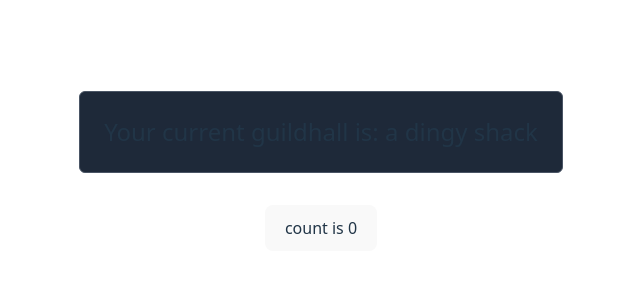
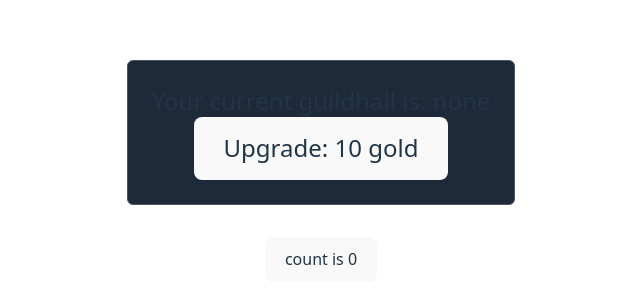
Before and after one commit to CodeRecode/guildmanager, a React (Vite) app: page / in a window 1280 px wide. Shown: the part 213-516 px from the top of the page, without its empty margins (319-959 px from the left). Built offline with nearby package versions, Linux system fonts and the light colour scheme.

Commit message:
guildhall changes

```diff
--- a/src/GuildHall.tsx
+++ b/src/GuildHall.tsx
@@ -1,17 +1,21 @@
-let hallLevelNames = [
-    "a dingy shack",
-    "a barn",
-    "a small building",
-    "a medium building",
-    "a large building",
-    "a mansion"
-]
+import { useState } from 'react';
+import data from './data/guildhall.json'
 
 function GuildHall() {
-    let currentHallName = hallLevelNames[0];
+    const [hallLevel, setHallLevel] = useState(0)
+    let currentHallName = data[hallLevel].name;
+
+    function Upgrade() {
+        setHallLevel(hallLevel + 1);
+    }
+
     return (<>
         <div className="text-2xl p-6 border border-gray-600 bg-gray-800 rounded-md gap-x-4">
-            Your current guildhall is: {currentHallName}
+            <p>Your current guildhall is: {currentHallName}</p>
+            {
+                hallLevel + 1 < data.length &&
+                <button onClick={Upgrade}>Upgrade: {data[hallLevel + 1].cost} gold</button>
+            }
         </div>
     </>)
 }
--- /dev/null
+++ b/src/data/guildhall.json
@@ -0,0 +1,26 @@
+[
+    {
+        "name": "none",
+        "cost": 0
+    },
+    {
+        "name": "a dingy shack",
+        "cost": 10
+    },
+    {
+        "name": "a barn",
+        "cost": 10e2
+    },
+    {
+        "name": "a small building",
+        "cost": 10e5
+    },
+    {
+        "name": "a medium building",
+        "cost": 10e8
+    },
+    {
+        "name": "a mansion",
+        "cost": 10e20
+    }
+]
```
